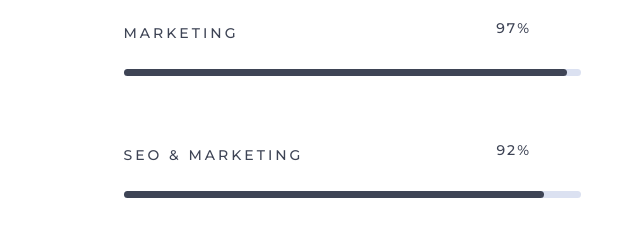
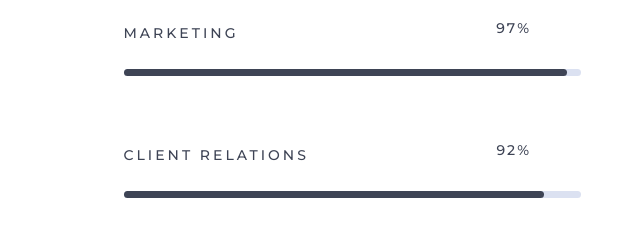
Before and after one commit to ianjravin/portfolio-ian, a plain HTML site: page index.html in a window 1280 px wide. Shown: the part 1552-1792 px from the top of the page, 629-1269 px from the left. Drawn offline with Linux system fonts and the light colour scheme; a web font is replaced by a local one.

Commit message:
adding a skill

```diff
--- a/index.html
+++ b/index.html
@@ -208,7 +208,7 @@
                         <div class="skill-bar-percent">97%</div>
                      </div>
                      <div class="skillbar  on-scroll mb-0 clearfix " data-percent="92%" data-scroll-class="active">
-                        <div class="skillbar-title"><span>SEO & MARKETING</span>
+                        <div class="skillbar-title"><span>CLIENT RELATIONS</span>
                         </div>
                         <div class="skillbar-bar"></div>
                         <div class="skill-bar-percent">92%</div>
```
